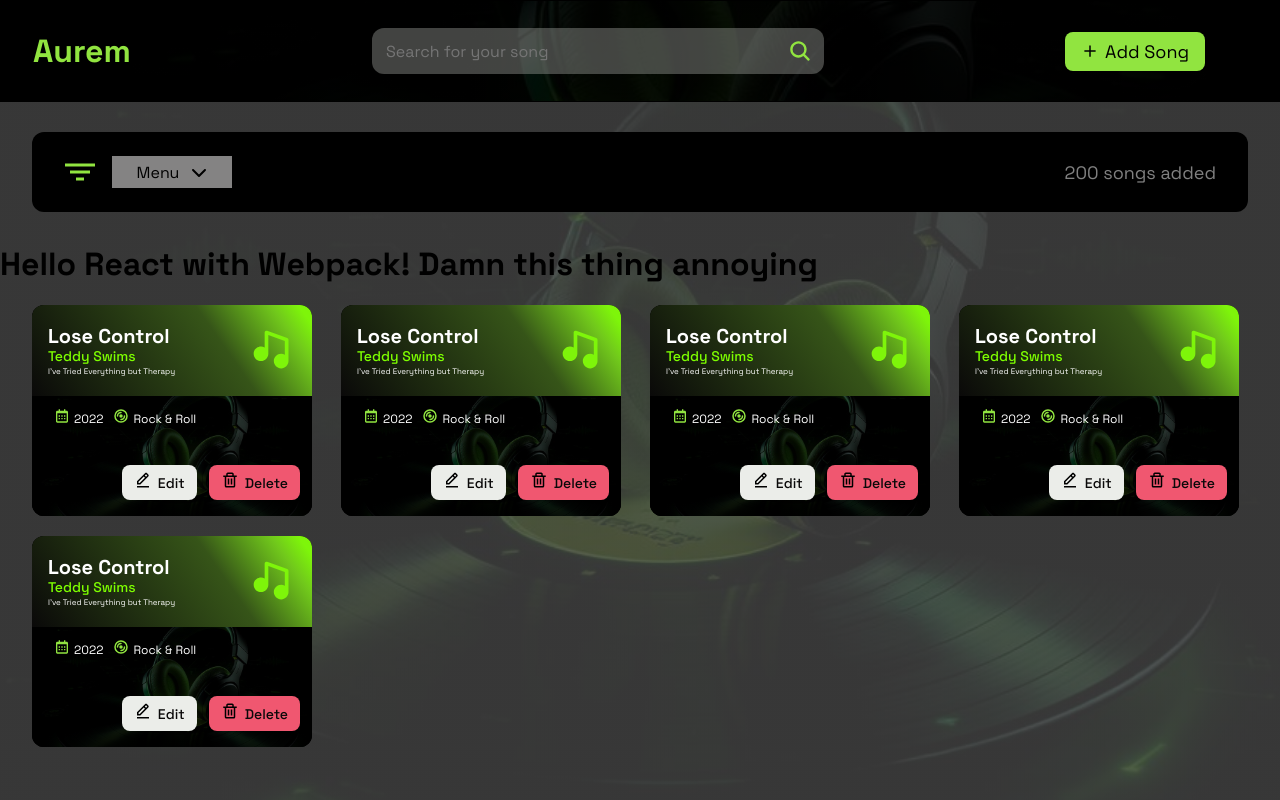
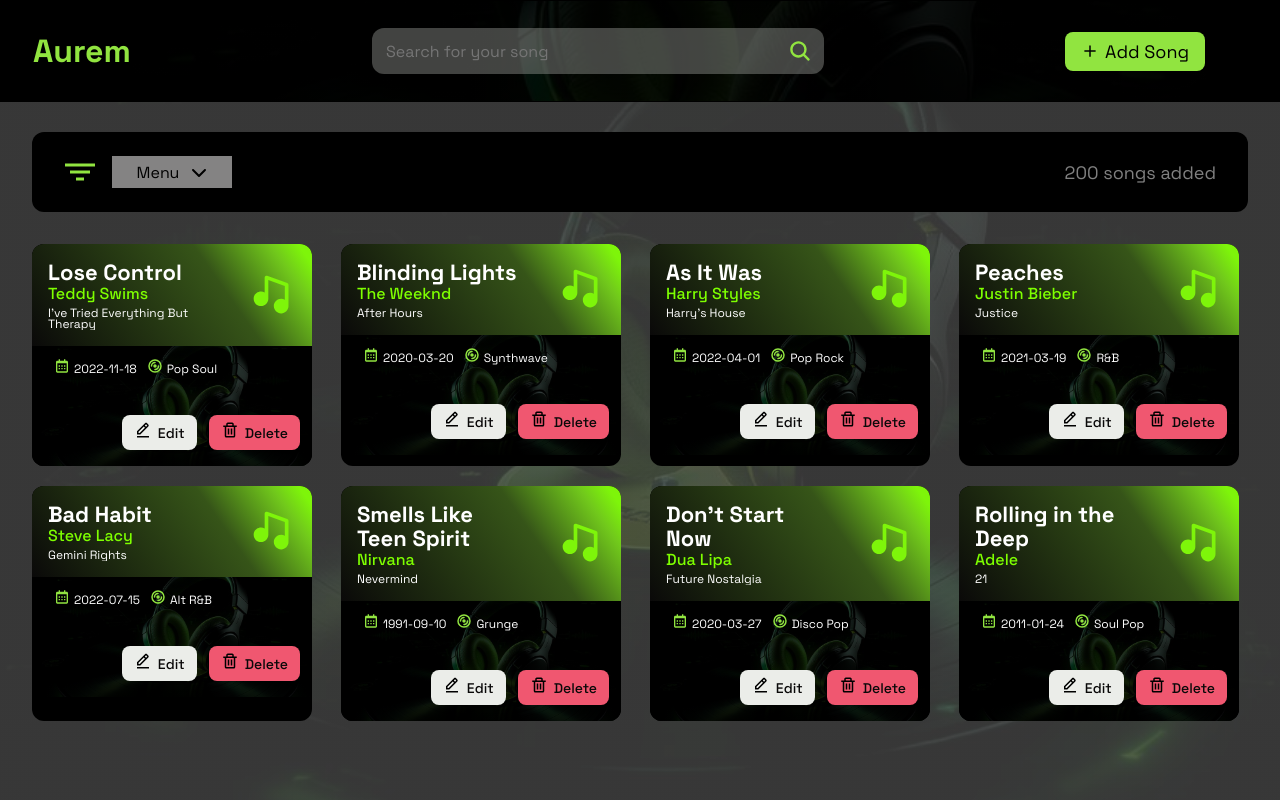
Before and after one commit to EyosiSol/Aurem, a React app: page / in a window 1280 px wide. Built offline with nearby package versions, Linux system fonts and the light colour scheme.

Commit message:
feat: implement MusicCard component with dynamic data and update Section to render music list

```diff
--- a/components/musicCard.tsx
+++ b/components/musicCard.tsx
@@ -1,16 +1,25 @@
 import '../src/MusicCard.css';
 import { BiCalendar, BiSolidMusic, BiEditAlt, BiTrash } from 'react-icons/bi';
 import { PiVinylRecordBold } from 'react-icons/pi';
-export default function MusicCard() {
+import { musicCard } from '../types/musictype';
+export default function MusicCard({
+  id,
+  title,
+  artist,
+  album,
+  releaseDate,
+  genre,
+}: musicCard) {
+  console.log('id:', id);
   return (
     <div className="card-container">
       <div className="card-header">
         <div className="track-info">
           <div className="track-text">
-            <div className="track-title">Lose Control</div>
-            <div className="track-artist">Teddy Swims</div>
+            <div className="track-title">{title}</div>
+            <div className="track-artist">{artist}</div>
           </div>
-          <div className="track-album">I’ve Tried Everything but Therapy</div>
+          <div className="track-album">{album}</div>
         </div>
         <div className="track-icon">
           <div>
@@ -25,13 +34,13 @@
             <div>
               <BiCalendar className="calendar-icon" />
             </div>
-            <div className="meta-text">2022</div>
+            <div className="meta-text">{releaseDate}</div>
           </div>
           <div className="meta-item">
             <div>
               <PiVinylRecordBold className="genre-icon" />
             </div>
-            <div className="meta-text">Rock & Roll</div>
+            <div className="meta-text">{genre}</div>
           </div>
         </div>
 
--- a/components/section.tsx
+++ b/components/section.tsx
@@ -1,14 +1,21 @@
 import React from 'react';
 import MusicCard from './musicCard';
 import '../src/section.css';
+import { musics } from '../data/musics';
+import { musicCard } from '../types/musictype';
 const Section = () => {
   return (
     <div className="section">
-      <MusicCard />
-      <MusicCard />
-      <MusicCard />
-      <MusicCard />
-      <MusicCard />
+      {musics.map((music: musicCard) => (
+        <MusicCard
+          id={music.id}
+          title={music.title}
+          artist={music.artist}
+          album={music.album}
+          releaseDate={music.releaseDate}
+          genre={music.genre}
+        />
+      ))}
     </div>
   );
 };
--- /dev/null
+++ b/data/musics.ts
@@ -0,0 +1,68 @@
+import { musicCard } from '../types/musictype';
+
+export const musics: musicCard[] = [
+  {
+    id: 1,
+    title: 'Lose Control',
+    artist: 'Teddy Swims',
+    album: "I've Tried Everything But Therapy",
+    releaseDate: '2022-11-18',
+    genre: 'Pop Soul',
+  },
+  {
+    id: 2,
+    title: 'Blinding Lights',
+    artist: 'The Weeknd',
+    album: 'After Hours',
+    releaseDate: '2020-03-20',
+    genre: 'Synthwave',
+  },
+  {
+    id: 3,
+    title: 'As It Was',
+    artist: 'Harry Styles',
+    album: "Harry's House",
+    releaseDate: '2022-04-01',
+    genre: 'Pop Rock',
+  },
+  {
+    id: 4,
+    title: 'Peaches',
+    artist: 'Justin Bieber',
+    album: 'Justice',
+    releaseDate: '2021-03-19',
+    genre: 'R&B',
+  },
+  {
+    id: 5,
+    title: 'Bad Habit',
+    artist: 'Steve Lacy',
+    album: 'Gemini Rights',
+    releaseDate: '2022-07-15',
+    genre: 'Alt R&B',
+  },
+  {
+    id: 6,
+    title: 'Smells Like Teen Spirit',
+    artist: 'Nirvana',
+    album: 'Nevermind',
+    releaseDate: '1991-09-10',
+    genre: 'Grunge',
+  },
+  {
+    id: 7,
+    title: "Don't Start Now",
+    artist: 'Dua Lipa',
+    album: 'Future Nostalgia',
+    releaseDate: '2020-03-27',
+    genre: 'Disco Pop',
+  },
+  {
+    id: 8,
+    title: 'Rolling in the Deep',
+    artist: 'Adele',
+    album: '21',
+    releaseDate: '2011-01-24',
+    genre: 'Soul Pop',
+  },
+];
--- a/src/App.tsx
+++ b/src/App.tsx
@@ -8,7 +8,6 @@
     <div>
       <Header />
       <Filter />
-      <h1>Hello React with Webpack! Damn this thing annoying</h1>
       <Section />
     </div>
   );
--- a/src/MusicCard.css
+++ b/src/MusicCard.css
@@ -1,6 +1,6 @@
 .card-container {
   width: 280px;
-  height: fit-content;
+  height: full;
   background: black;
   overflow: hidden;
   border-radius: 12px;
@@ -40,7 +40,7 @@
   overflow: hidden;
   display: flex;
   flex-direction: column;
-  gap: 4px;
+  gap: 8px;
 }
 
 .calendar-icon,
@@ -51,12 +51,12 @@
 .track-text {
   display: flex;
   flex-direction: column;
-  gap: 2px;
+  gap: 4px;
 }
 
 .track-title {
   color: white;
-  font-size: 20px;
+  font-size: 22px;
   font-family: 'Space Grotesk', sans-serif;
   font-weight: 700;
   line-height: 24px;
@@ -65,7 +65,7 @@
 
 .track-artist {
   color: #7eff00;
-  font-size: 14px;
+  font-size: 16px;
   font-family: 'Space Grotesk', sans-serif;
   font-weight: 500;
   line-height: 12px;
@@ -75,7 +75,7 @@
 .track-album {
   align-self: stretch;
   color: white;
-  font-size: 8px;
+  font-size: 12px;
   font-family: 'Space Grotesk', sans-serif;
   font-weight: 400;
   line-height: 11px;
--- a/tsconfig.json
+++ b/tsconfig.json
@@ -10,6 +10,6 @@
     "skipLibCheck": true,
     "baseUrl": "./src"
   },
-  "include": ["src", "components", "public", "types", "base-api"],
+  "include": ["src", "components", "public", "types", "base-api", "data"],
   "exclude": ["node_modules"]
 }
```
